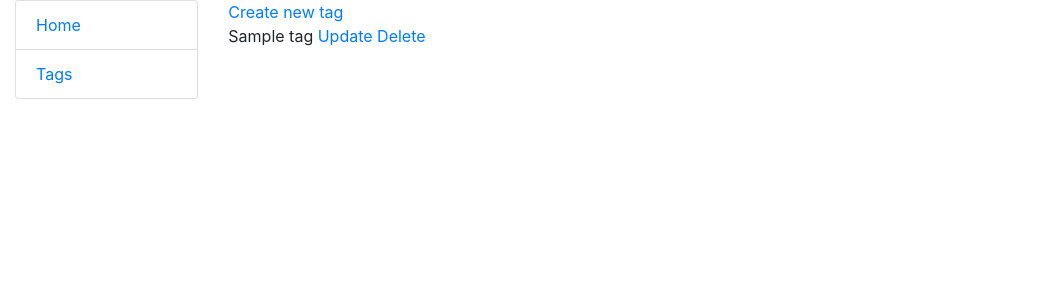
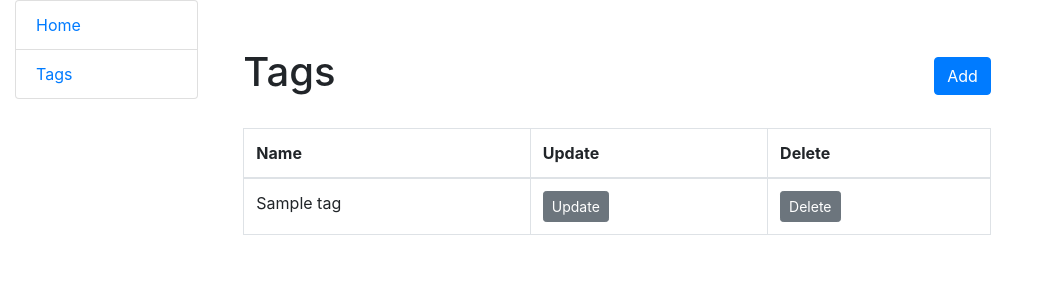
Before and after one commit to CharmNiovi/ToDoList, a Django app: page /tag/ in a window 1280 px wide. Shown: the top 300 px of the page, without its empty margins (0-1039 px from the left). Run offline with Django 4.2, Linux system fonts and the light colour scheme; tables that the repository leaves empty hold one stand-in row (values such as "Sample post").

Commit message:
tag_list.html completed

```diff
--- a/templates/todo_list/tag_list.html
+++ b/templates/todo_list/tag_list.html
@@ -1,11 +1,31 @@
 {% extends 'base.html' %}
 {% block content %}
-  <a href="{% url 'todo_list:tag-create' %}">Create new tag</a>
-  {% for tag in object_list %}
-  <p>
-  {{ tag.name }}
-    <a href="{% url 'todo_list:tag-update' tag.pk %}">Update</a>
-  <a href="{% url 'todo_list:tag-delete' tag.pk %}">Delete</a>
-  </p>
-  {% endfor %}
+  <div class="container mt-5">
+    <div class="row">
+      <div class="col-md-9">
+        <div class="d-flex justify-content-between align-items-center mb-4">
+          <h1>Tags</h1>
+          <a href="{% url 'todo_list:tag-create' %}" class="btn btn-primary">Add</a>
+        </div>
+        <table class="table table-bordered">
+          <thead>
+          <tr>
+            <th>Name</th>
+            <th>Update</th>
+            <th>Delete</th>
+          </tr>
+          </thead>
+          <tbody>
+          {% for tag in object_list %}
+            <tr>
+              <td>{{ tag.name }}</td>
+              <td><a href="{% url 'todo_list:tag-update' tag.pk %}" class="btn btn-secondary btn-sm">Update</a></td>
+              <td><a href="{% url 'todo_list:tag-delete' tag.pk %}" class="btn btn-secondary btn-sm">Delete</a></td>
+            </tr>
+          {% endfor %}
+          </tbody>
+        </table>
+      </div>
+    </div>
+  </div>
 {% endblock %}
```
